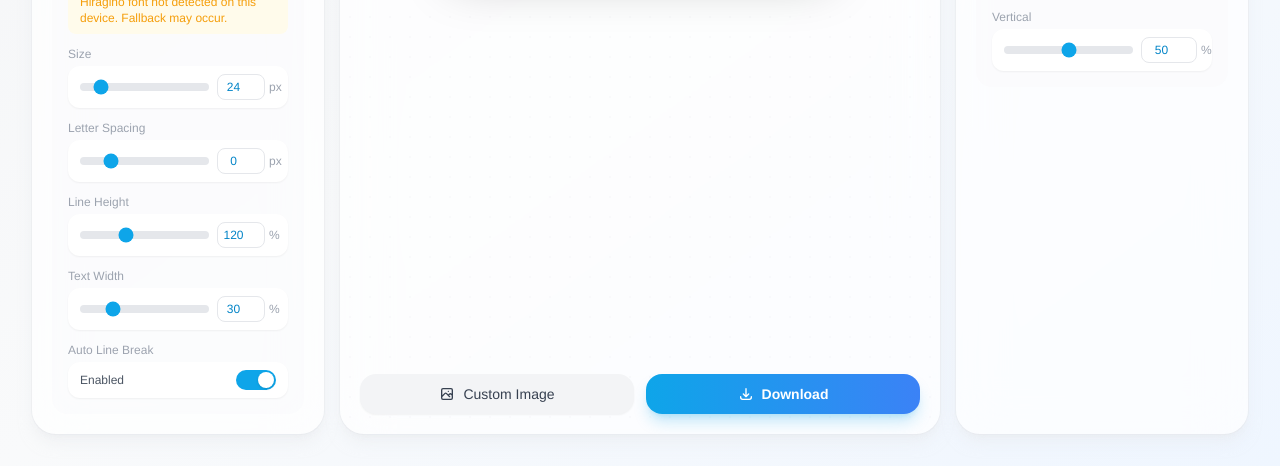
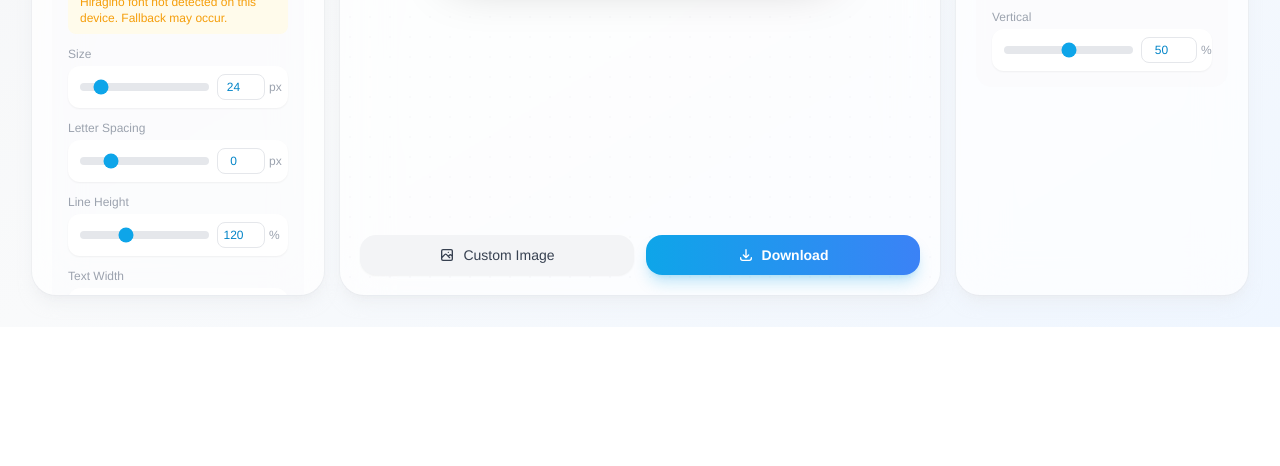
Before and after one commit to darui3018823/chotto-matte, a plain HTML site: page index.html in a window 1280 px wide. Shown: the part 473-939 px from the top of the page. After the commit the page ends 800 px from the top, so only its background shows below. Drawn offline with nearby package versions, Linux system fonts and the light colour scheme.

Commit message:
Improve: Enhance responsive layout with viewport-aware height control
- Add lg:h-[calc(100vh-4rem)] to make container fill viewport on large screens
- Add lg:grid-rows-[auto_1fr] for proper header and content spacing
- Enable better use of available screen space
- Improve layout stability on different screen sizes

```diff
--- a/index.html
+++ b/index.html
@@ -15,7 +15,8 @@
     class="bg-gradient-to-br from-gray-100 via-gray-50 to-blue-50 dark:from-gray-900 dark:via-gray-900 dark:to-gray-800 text-gray-800 dark:text-gray-100 transition-colors duration-300 min-h-screen">
 
     <div class="min-h-screen p-4 md:p-6 lg:p-8">
-        <div class="max-w-[1600px] mx-auto grid grid-cols-1 lg:grid-cols-12 gap-4 h-full">
+        <div
+            class="max-w-[1600px] mx-auto grid grid-cols-1 lg:grid-cols-12 gap-4 lg:h-[calc(100vh-4rem)] lg:grid-rows-[auto_1fr]">
 
             <header
                 class="lg:col-span-12 bg-white/70 dark:bg-gray-800/70 backdrop-blur-xl rounded-3xl p-4 px-6 flex justify-between items-center shadow-lg shadow-gray-200/50 dark:shadow-black/20 ring-1 ring-gray-200/50 dark:ring-gray-700/50">
```
